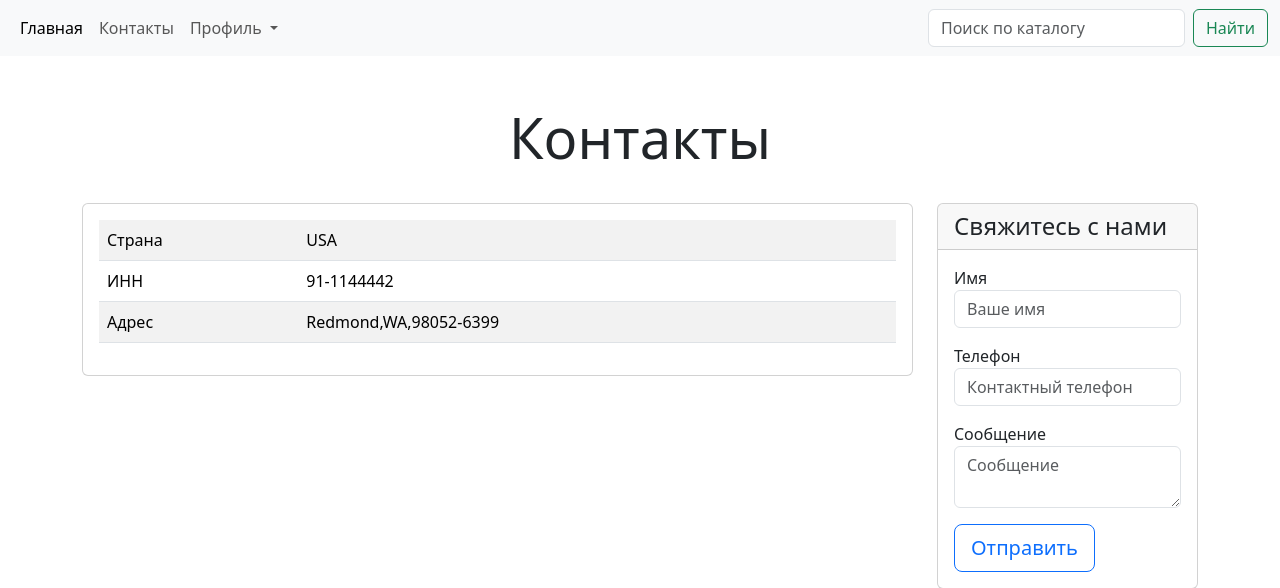
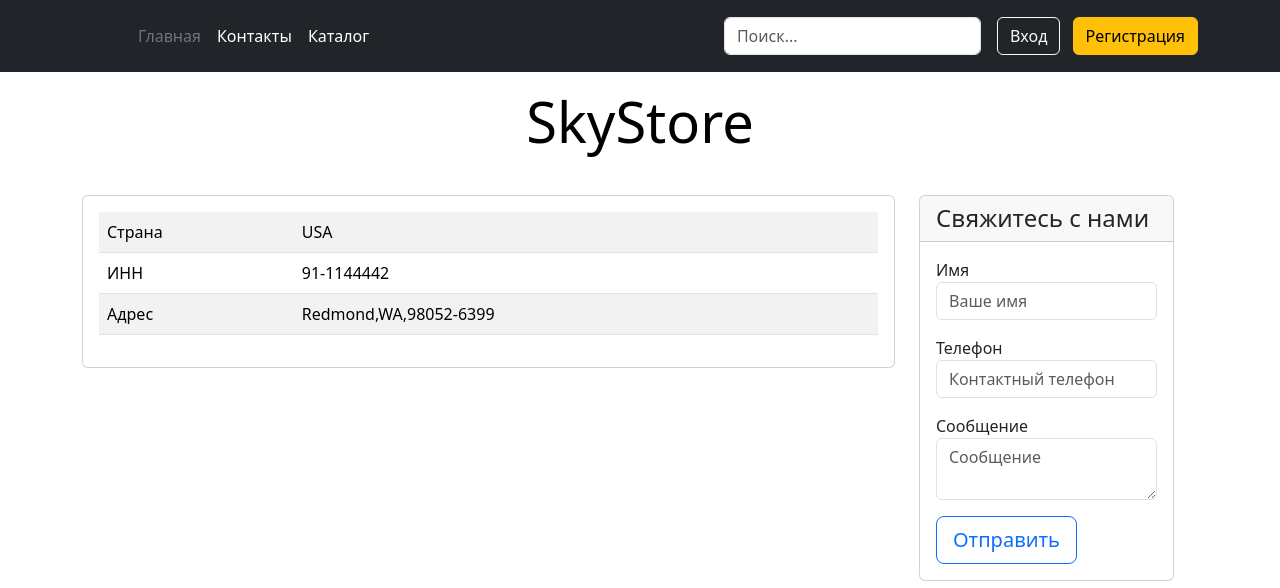
Before and after one commit to IlyaKovalchukKIS/HomeWork_django_store, a Django app: page /contacts/ in a window 1280 px wide. Shown: the top 588 px of the page. Run offline with Django 4.2, Linux system fonts and the light colour scheme.

Commit message:
подключен базовый шаблон

```diff
--- a/catalog/templates/catalog/contacts.html
+++ b/catalog/templates/catalog/contacts.html
@@ -1,52 +1,6 @@
-<!doctype html>
-<html lang="en">
-<head>
-    <meta charset="utf-8">
-    <meta name="viewport" content="width=device-width, initial-scale=1">
-    <title>Контакты</title>
-    <link href="https://cdn.jsdelivr.net/npm/bootstrap@5.3.1/dist/css/bootstrap.min.css" rel="stylesheet"
-          integrity="sha384-4bw+/aepP/YC94hEpVNVgiZdgIC5+VKNBQNGCHeKRQN+PtmoHDEXuppvnDJzQIu9" crossorigin="anonymous">
-</head>
-<body>
-<nav class="navbar navbar-expand-lg bg-body-tertiary">
-    <div class="container-fluid">
-        <button class="navbar-toggler" type="button" data-bs-toggle="collapse" data-bs-target="#navbarSupportedContent"
-                aria-controls="navbarSupportedContent" aria-expanded="false" aria-label="Toggle navigation">
-            <span class="navbar-toggler-icon"></span>
-        </button>
-        <div class="collapse navbar-collapse" id="navbarSupportedContent">
-            <ul class="navbar-nav me-auto mb-2 mb-lg-0">
-                <li class="nav-item">
-                    <a class="nav-link active" aria-current="page" href="/">Главная</a>
-                </li>
-                <li class="nav-item">
-                    <a class="nav-link" href="/contacts/">Контакты</a>
-                </li>
-                <li class="nav-item dropdown">
-                    <a class="nav-link dropdown-toggle" href="#" role="button" data-bs-toggle="dropdown"
-                       aria-expanded="false">
-                        Профиль
-                    </a>
-                    <ul class="dropdown-menu">
-                        <li><a class="dropdown-item" href="#">Перейти в профиль</a></li>
-                        <li><a class="dropdown-item" href="#">Настроки профиля</a></li>
-                        <li>
-                            <hr class="dropdown-divider">
-                        </li>
-                        <li><a class="dropdown-item" href="#">Выйти</a></li>
-                    </ul>
-                </li>
-            </ul>
-            <form class="d-flex" role="search">
-                <input class="form-control me-2" type="search" placeholder="Поиск по каталогу" aria-label="Search">
-                <button class="btn btn-outline-success" type="submit">Найти</button>
-            </form>
-        </div>
-    </div>
-</nav>
-<div class="pricing-header px-3 py-3 pt-md-5 pb-md-4 mx-auto text-center">
-    <h1 class="display-4">Контакты</h1>
-</div>
+{% extends 'catalog/base.html' %}
+
+{% block content %}
 <div class="container">
     <div class="row text-start">
         <div class="col-lg-9 col-md-6 col-sm-12">
@@ -98,34 +52,5 @@
             </div>
         </div>
     </div>
-    <footer class="pt-4 my-md-5 pt-md-5 border-top">
-    <div class="row">
-        <div class="col-12 col-md">
-            SkyStore
-            <small class="d-block mb-3 text-muted">&copy; 2023</small>
-        </div>
-        <div class="col-6 col-md">
-            <h5>Категории</h5>
-            <ul class="list-unstyled text-small">
-                <li><a class="text-muted" href="#">Рассылки</a></li>
-                <li><a class="text-muted" href="#">Телеграм боты</a></li>
-                <li><a class="text-muted" href="#">Полезные утилиты</a></li>
-                <li><a class="text-muted" href="#">Веб-приложения</a></li>
-                <li><a class="text-muted" href="#">Микросервисы</a></li>
-            </ul>
-        </div>
-        <div class="col-6 col-md">
-            <h5>Дополнительно</h5>
-            <ul class="list-unstyled text-small">
-                <li><a class="text-muted" href="#">Мы пишем</a></li>
-            </ul>
-        </div>
-        <div class="col-6 col-md">
-            <h5>О нас</h5>
-            <ul class="list-unstyled text-small">
-                <li><a class="text-muted" href="/contacts/">Контакты</a></li>
-            </ul>
-        </div>
-    </div>
-</footer>
-</html>
+</div>
+{% endblock %}
```
